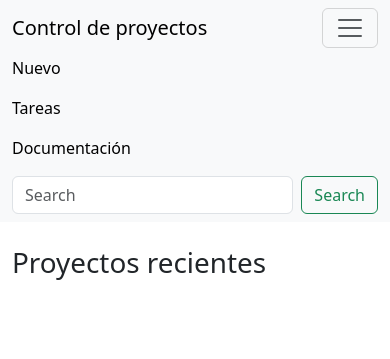
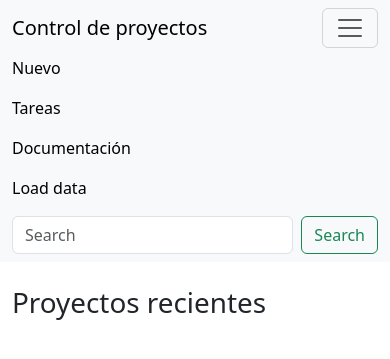
Before and after one commit to ernestomismo/lyra, a Django app: page /lyra/ in a window 390 px wide, after a click that opens the changed part. Shown: the top 359 px of the page. Run offline with Django 5.2, Linux system fonts and the light colour scheme; data that the repository does not hold is empty; some libraries are stand-ins or nearby versions.

Commit message:
agrego pagina para mostrar datos

```diff
--- a/main/lyra/templates/lyra/navbar.html
+++ b/main/lyra/templates/lyra/navbar.html
@@ -15,6 +15,14 @@
             <a class="nav-link active" href="{% url 'lyra:home' %}">Tareas</a>
           </li>
 
+          <li class="nav-item">
+            <a class="nav-link active" href="{% url 'lyra:home' %}" >Documentación</a>
+          </li>
+
+          <li class="nav-item">
+            <a class="nav-link active" href="{% url 'lyra:home' %}" >Load data</a>
+          </li>
+
           <!--<li class="nav-item dropdown">
             <a class="nav-link dropdown-toggle" href="#" role="button" data-bs-toggle="dropdown" aria-expanded="false">
               Dropdown
@@ -26,9 +34,7 @@
               <li><a class="dropdown-item" href="#">Something else here</a></li>
             </ul>
           </li>-->
-          <li class="nav-item">
-            <a class="nav-link active" href="{% url 'lyra:home' %}" >Documentación</a>
-          </li>
+
           <!--<li class="nav-item">
             <a class="nav-link disabled" aria-disabled="true">Documentación</a>
           </li>-->
--- a/main/lyra/views.py
+++ b/main/lyra/views.py
@@ -10,3 +10,9 @@ def home(request):
     }
 
     return render(request, "lyra/home.html", context)
+
+def show_data(request):
+    pass
+
+def generate_data(start, end):
+    pass
```
Also changed, not shown: main/lyra/templates/lyra/data.html (added, +18 -0 lines).
